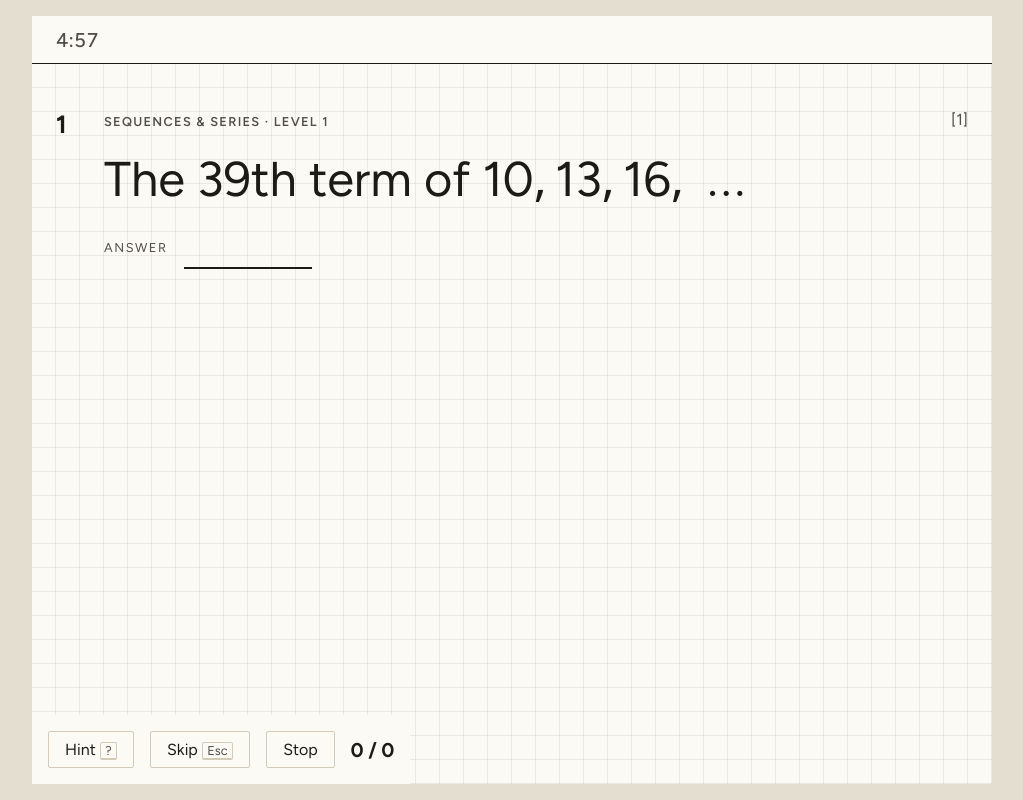
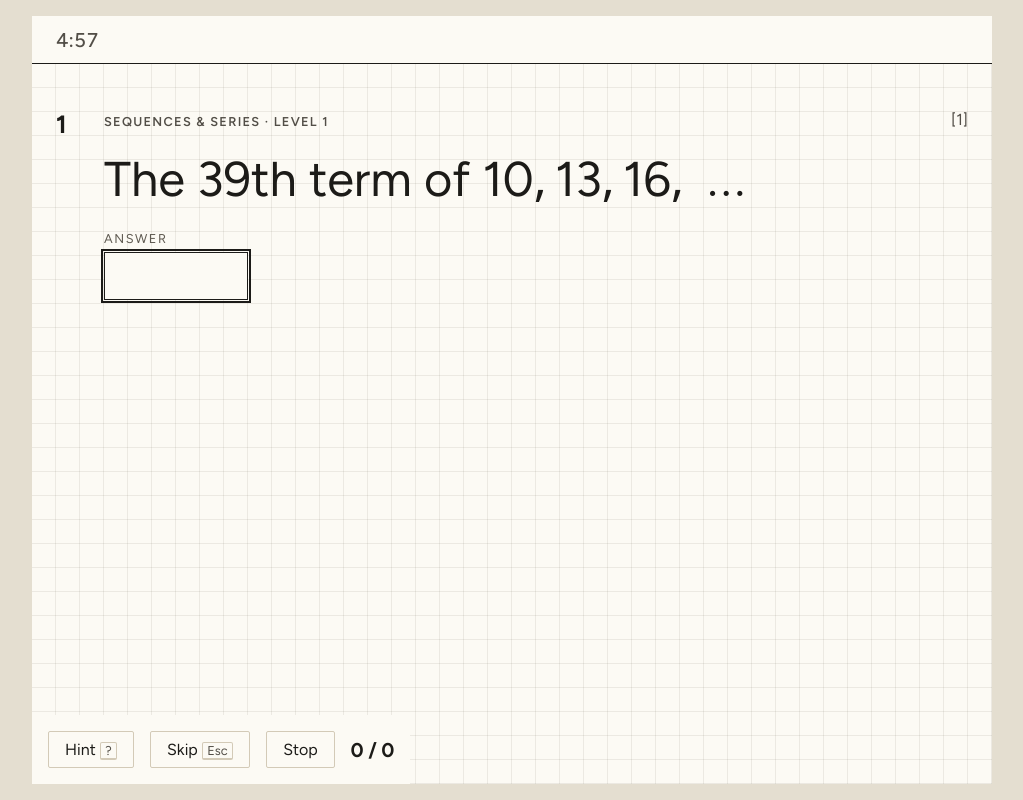
Before and after one commit to VanKolts/quick-maths, a plain HTML site: page drill.html in a window 1280 px wide. Both pictures are taken after a click on the button "Start". Shown: the whole page, without its empty margins (128-1151 px from the left). Drawn offline with Linux system fonts and the light colour scheme.

Commit message:
Back to the boxed answer with the Answer label (dotted line and prompts removed)
Co-Authored-By: Claude Opus 5.5 <noreply@anthropic.com>

```diff
--- a/drill.html
+++ b/drill.html
@@ -99,12 +99,9 @@ math mo[stretchy="false"]{font-family:var(--font-text)}
 .tipbox .step math{font-size:1.15em}
 .tipbox.worked .label{color:var(--ink)}   /* two inks only: black, and red for marking */
 .tipbox math{font-family:var(--font-math)}
-.ansrow{display:flex;gap:16px;align-items:flex-end;flex-wrap:wrap;justify-content:center}
-.prompt{font-size:var(--fs-xl);padding-bottom:6px;white-space:nowrap}
-.prompt.word{font-size:var(--fs-xs);letter-spacing:.12em;text-transform:uppercase;color:var(--muted);padding-bottom:12px}
-/* the answer goes on a dotted line, as on a paper; it turns solid while you are writing on it */
-input[type=text]{font-family:var(--font-text);font-size:var(--fs-xl);width:8ch;text-align:left;
-  padding:4px 8px;border:0;border-bottom:2px dotted var(--ink);border-radius:0;background:transparent;
+.ansrow{display:flex;gap:8px;align-items:center;flex-wrap:wrap;justify-content:center}
+input[type=text]{font-family:var(--font-text);font-size:var(--fs-xl);width:9ch;text-align:center;
+  padding:8px;border:1.5px solid var(--ink);border-radius:0;background:var(--surface);
   color:var(--ink);font-variant-numeric:tabular-nums lining-nums}
 /* typed answers: an invisible text field over a live maths view of what has been typed */
 .ansbox{position:relative}
@@ -114,9 +111,9 @@ input[type=text]{font-family:var(--font-text);font-size:var(--fs-xl);width:8ch;t
 @media (pointer:coarse){.cardctl kbd,.rvbar kbd{display:none}}   /* no Esc or ? key on a phone */
 .ansview{display:none}
 .ansbox.expr .ansview{display:flex;align-items:center;justify-content:center;min-width:min(16ch,80vw);max-width:min(36rem,90vw);
-  min-height:3.2rem;padding:8px 8px;font-size:var(--fs-xl);border:0;border-bottom:2px dotted var(--ink);border-radius:0;background:transparent;overflow-x:auto;overflow-y:hidden}
+  min-height:3.2rem;padding:8px 16px;font-size:var(--fs-xl);border:1.5px solid var(--ink);border-radius:0;background:var(--surface);overflow-x:auto;overflow-y:hidden}
 .ansbox.expr input{position:absolute;inset:0;width:100%;height:100%;opacity:0;cursor:text}
-.ansbox.expr:focus-within .ansview{border-bottom-style:solid}
+.ansbox.expr:focus-within .ansview{outline:2px solid var(--accent);outline-offset:1px}
 .card.second .ansview{border-color:var(--bad)}
 .ansview .ph{border:1px dashed var(--faint);border-radius:1px}
 .ansview .caret{background:var(--accent);animation:blink 1.05s steps(1) infinite}
@@ -124,7 +121,7 @@ input[type=text]{font-family:var(--font-text);font-size:var(--fs-xl);width:8ch;t
 .ansview .raw{font-size:.8em;color:var(--muted)}
 @keyframes blink{50%{opacity:0}}
 @media (prefers-reduced-motion:reduce){.ansview .caret{animation:none}}
-input[type=text]:focus-visible{outline:none;border-bottom-style:solid}
+input[type=text]:focus-visible{outline:2px solid var(--accent);outline-offset:1px}
 .keys{font-size:var(--fs-s);color:var(--faint)}
 kbd{font-family:var(--font-text);font-size:.8em;border:1px solid var(--line);border-bottom-width:2px;border-radius:2px;
   padding:0 .35em;background:var(--surface);color:var(--muted)}
@@ -163,6 +160,9 @@ body.running .qtext.long{font-size:var(--fs-ds)}
 body.running .stage{position:relative;align-items:flex-start;justify-content:flex-start;text-align:left;gap:16px;padding:48px 72px 48px}
 body.running .stage::after{content:"[1]";position:absolute;right:24px;top:48px;font-size:var(--fs-m);line-height:1;color:var(--muted)}
 body.running .tags,body.running .ansrow{justify-content:flex-start}
+body.running .ansbox::before{content:"Answer";display:block;text-align:left;margin-bottom:4px;
+  font-size:var(--fs-xs);letter-spacing:.12em;text-transform:uppercase;color:var(--faint)}
+body.running .ansbox.expr input{top:auto;height:calc(100% - 1.4rem)}
 @media (max-width:560px){body.running .stage{padding:48px 16px 32px 48px}.stage[data-qn]::before{left:16px}
   body.running .stage::after{right:16px;top:16px}}
 
@@ -299,7 +299,6 @@ details.info h2{margin:16px 0 8px}
       <div class="tipbox worked" id="worked" hidden></div>
       <div class="tipbox sol" id="sol" hidden></div>
       <div class="ansrow" id="ansrow" hidden>
-        <span class="prompt" id="ansPrompt"></span>
         <div class="ansbox" id="ansbox">
           <div class="ansview" id="ansview" aria-hidden="true"></div>
           <input type="text" id="ans" inputmode="numeric" enterkeyhint="go" autocomplete="off" autocapitalize="off" spellcheck="false"
@@ -374,8 +373,6 @@ details.info h2{margin:16px 0 8px}
         the next part goes. The cursor goes straight into a box — it never stops between √ and the box. A number
         typed before √ is its coefficient: <code>8r2</code> is 8√2. Backspace on an empty box removes it; at the start of a
         root or power it removes the root or power and keeps what is inside. For an integral, “+ c” is optional.</li>
-      <li>You write the answer on the dotted line. Where the question asks for one letter, the line starts with it:
-        “k =”, “dy/dx =”.</li>
       <li><b>Hint</b> (<kbd>?</kbd>) shows the general method or formula for that kind of question. A hinted answer
         does not count as right first time.</li>
       <li><b>Skip</b> (<kbd>Esc</kbd>) when you cannot start a question: it comes back a few questions later with a
@@ -1644,7 +1641,6 @@ function show(q,tag,why){
   el.classList.toggle("long",el.textContent.replace(/\s+/g," ").length>34);
   fixRadicals(el);
   $("hint").textContent=cur.hint||"";$("hint").hidden=!cur.hint;
-  setPrompt(cur);
   $("tip").hidden=true;
   $("sol").hidden=true;
   const wk=$("worked");wk.hidden=!(cur.worked&&cur.w);
@@ -1656,13 +1652,6 @@ function show(q,tag,why){
   a.value="";a.disabled=false;a.focus();updatePreview();
   shownAt=performance.now();
 }
-/* the words written in front of the answer line, as on a paper: "k =", "dy/dx =", or just "Answer" */
-function setPrompt(q){const h=q.hint||"",el=$("ansPrompt");let ml=null,m;
-  if((m=h.match(/^Find ([A-Za-zθ])\b/)))ml=M(mi(m[1]),EQ);
-  else if(/^Find c²/.test(h))ml=M(pw(mi("c"),2),EQ);
-  else if(/find k$/.test(h))ml=M(k_,EQ);
-  else if(/dy\/dx/.test(h))ml=M(dydx,EQ);
-  el.className="prompt"+(ml?"":" word");el.innerHTML=ml||"Answer";}
 /* Draw every root sign to fit its own root: the stroke is as thick as the bar, in the text's own colour, and the
    long stroke lands exactly on the bar. Done after layout, wherever maths is shown; skipped while hidden. */
 const radCache=new Map();
```
